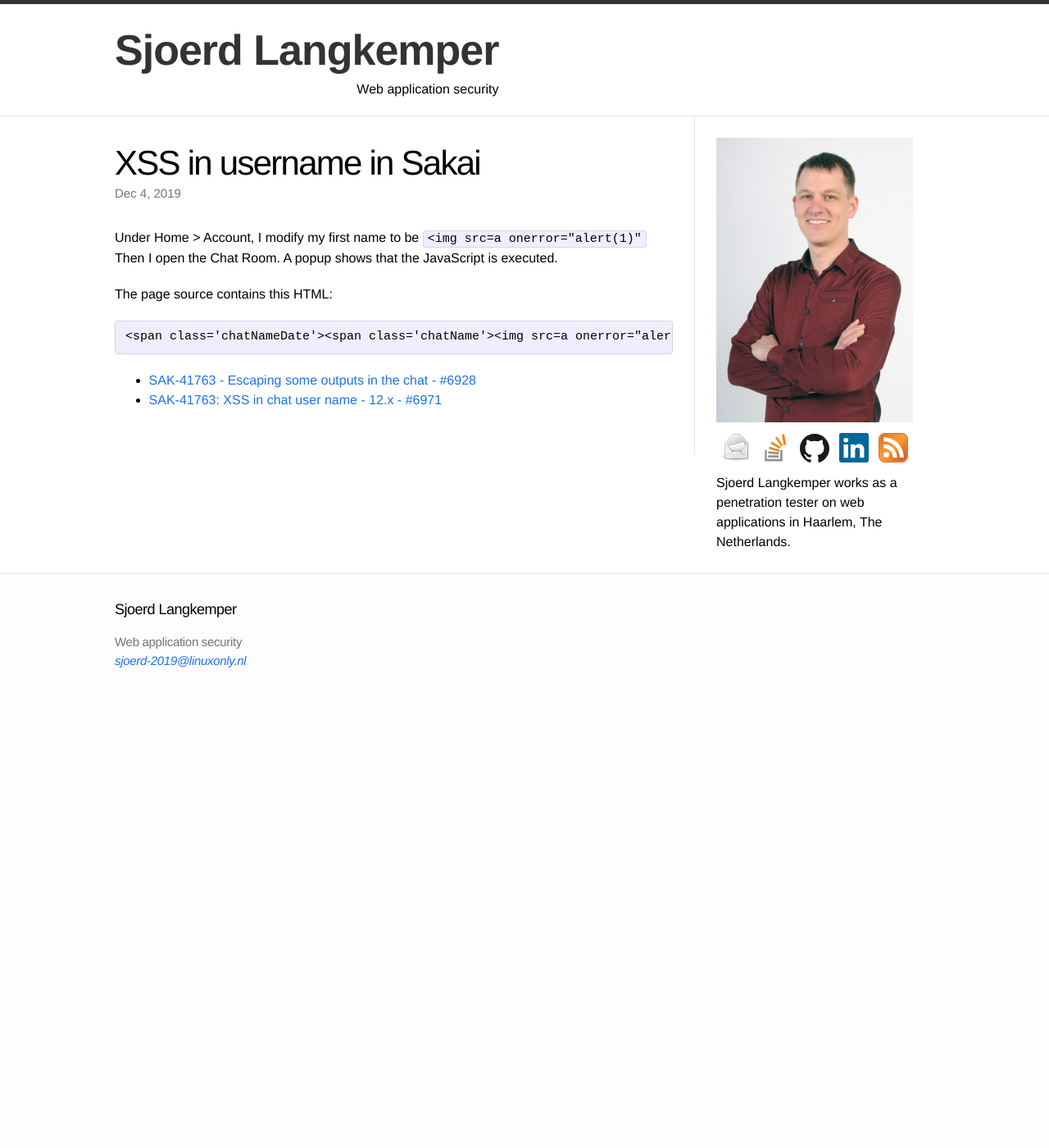
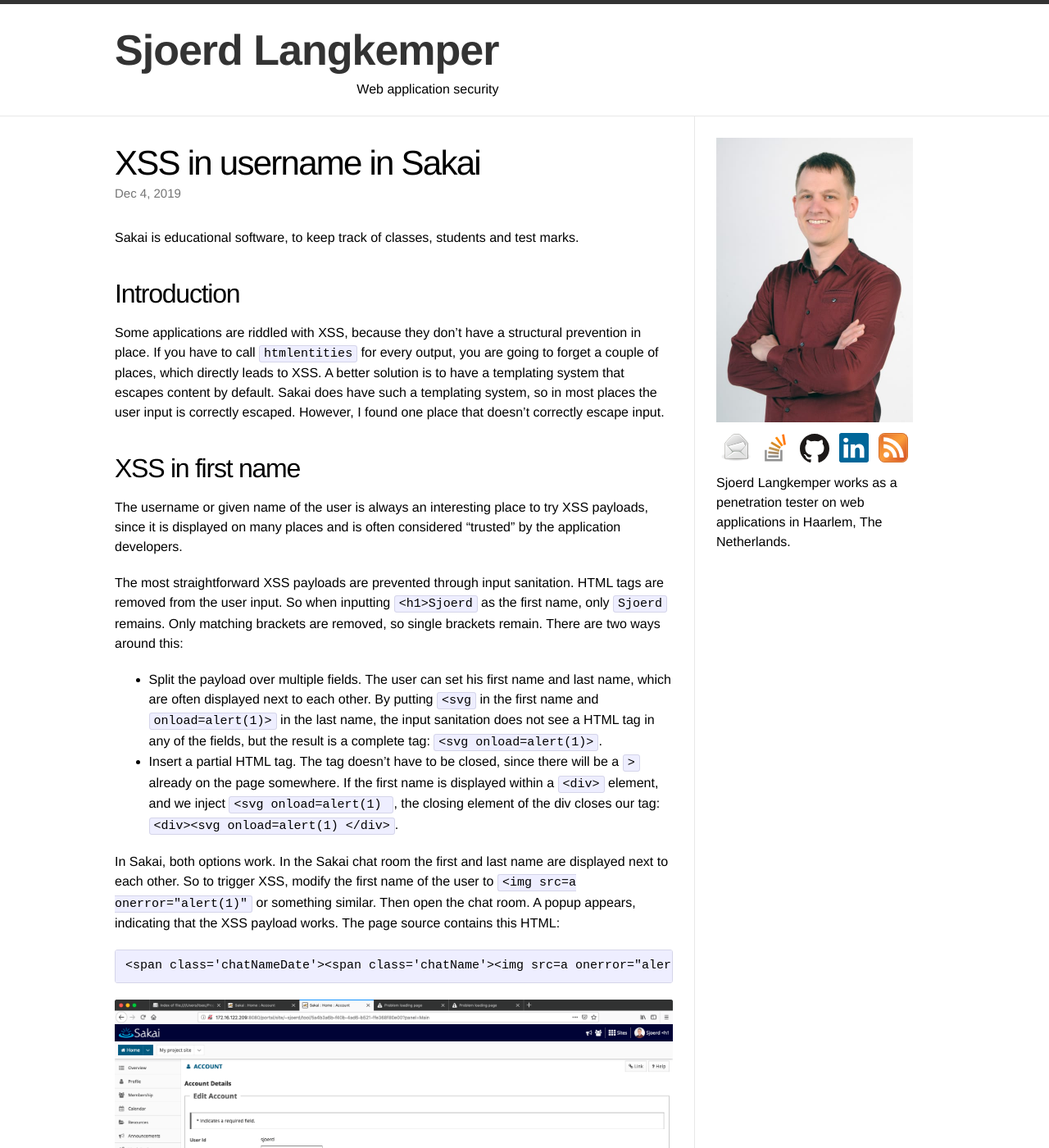
Before and after one commit to Sjord/Sjord.github.io, a Jekyll site: the page built from _posts/2019-09-03-xss-in-sakai.md, in a window 1280 px wide and 1400 px high. Shown: the whole window at 82% size. Built offline with Jekyll 4.4.1, drawn with Linux system fonts in a browser that asks for light colours; some of the changed text lies outside the part shown.

Commit message:
Sakai XSS

```diff
--- a/_posts/2019-09-03-xss-in-sakai.md
+++ b/_posts/2019-09-03-xss-in-sakai.md
@@ -5,12 +5,45 @@
 date: 2019-12-04
 ---
 
-Under Home > Account, I modify my first name to be `<img src=a onerror="alert(1)"`
-Then I open the Chat Room. A popup shows that the JavaScript is executed.
+Sakai is educational software, to keep track of classes, students and test marks.
 
+## Introduction
+
+Some applications are riddled with XSS, because they don't have a structural prevention in place. If you have to call `htmlentities` for every output, you are going to forget a couple of places, which directly leads to XSS. A better solution is to have a templating system that escapes content by default. Sakai does have such a templating system, so in most places the user input is correctly escaped. However, I found one place that doesn't correctly escape input.
+
+## XSS in first name
+
+The username or given name of the user is always an interesting place to try XSS payloads, since it is displayed on many places and is often considered "trusted" by the application developers.
+
+The most straightforward XSS payloads are prevented through input sanitation. HTML tags are removed from the user input. So when inputting `<h1>Sjoerd` as the first name, only `Sjoerd` remains. Only matching brackets are removed, so single brackets remain. There are two ways around this:
+
+* Split the payload over multiple fields. The user can set his first name and last name, which are often displayed next to each other. By putting `<svg` in the first name and `onload=alert(1)>` in the last name, the input sanitation does not see a HTML tag in any of the fields, but the result is a complete tag: `<svg onload=alert(1)>`.
+* Insert a partial HTML tag. The tag doesn't have to be closed, since there will be a `>` already on the page somewhere. If the first name is displayed within a `<div>` element, and we inject `<svg onload=alert(1) `, the closing element of the div closes our tag: `<div><svg onload=alert(1) </div>`.
+
+In Sakai, both options work. In the Sakai chat room the first and last name are displayed next to each other. So to trigger XSS, modify the first name of the user to `<img src=a onerror="alert(1)"` or something similar. Then open the chat room. A popup appears, indicating that the XSS payload works.
 The page source contains this HTML:
 
     <span class='chatNameDate'><span class='chatName'><img src=a onerror="alert(1)" Langkemper</span>
 
+<img src="/images/sakai-change-first-name.png" style="width: 100%">
+<img src="/images/sakai-xss.png" style="width: 100%">
+
+
+## Abuse of the template system
+
+The source of the XSS is [this line](https://github.com/sakaiproject/sakai/blob/9ecf2d18a5fde4359689ec85ac6abf0b1fa1347e/chat/chat-tool/tool/src/webapp/jsp/roomMonitor.jspf#L45) in `roomMonitor.jspf`:
+
+    <c:out value="<span class='chatNameDate'><span class='chatName'>${message.owner}</span>" escapeXml="false" />
+
+So Sakai is using a generic template system, which automatically encodes output. However, in this case they explicitly disabled it using `escapeXml="false"`, in order to output HTML, which is something the template system is supposed to handle. The solution is to use the template system correctly, so that it escapes the variable.
+
+## Conclusion
+
+Even web applications that use template systems that escape all output by default can be vulnerable to XSS. Developers have to use the template system correctly to profit from the protection it offers.
+
+I reported this issue to Sakai and they quickly resolved it.
+
+## Read more
+
 * [SAK-41763 - Escaping some outputs in the chat - #6928](https://github.com/sakaiproject/sakai/pull/6928)
 * [SAK-41763: XSS in chat user name - 12.x - #6971](https://github.com/sakaiproject/sakai/pull/6971)
```
Also changed, not shown: images/sakai-change-first-name.png (added), images/sakai-xss.png (added).
